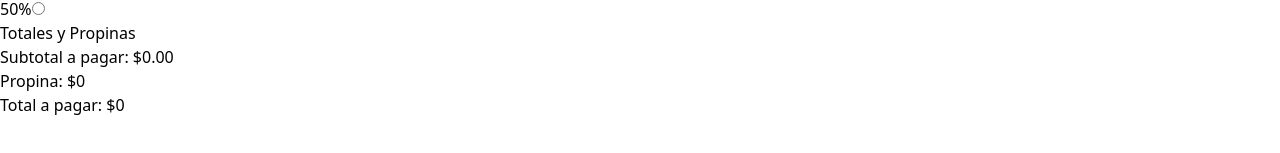
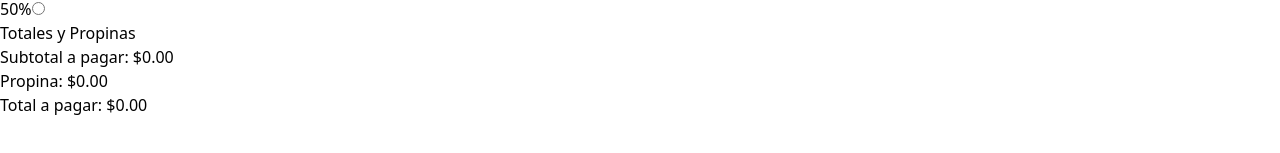
Before and after one commit to Luis-Alvarezz/Tip-Calculator, a React (Vite) app: page / in a window 1280 px wide. Shown: the part 267-420 px from the top of the page. Built offline with nearby package versions, Linux system fonts and the light colour scheme.

Commit message:
[ADDED]: Hooks para trabajar con subTotal a pagar, propina y cantidad total a pagar

```diff
--- a/src/components/OrderTotals.tsx
+++ b/src/components/OrderTotals.tsx
@@ -3,28 +3,34 @@
 import { formatCurrency } from "../helpers"
 
 type OrderTotalsProps = {
-  order: OrderItem[]
+  order: OrderItem[],
+  tip: number
 }
 
-export default function OrderTotals({order}: OrderTotalsProps) {
+export default function OrderTotals({order, tip}: OrderTotalsProps) {
 
   const subTotalAmount = useMemo(() => order.reduce((total, item) => total + (item.quantity * item.price), 0 ), [order])
   // * useMemo nos simplifica el que se ejecute ese codigo cuando cambie la referencia y tambien evita tener ${subTotalAmount}
+
+  const tipAmount = useMemo(() => subTotalAmount * tip , [tip, order]) // * Esta var se ejecuta solo cuando ciertas dependencias cambien
+  // * Esta propina se tiene que ejecutar cuando dos cosas cambien: propina (subir o bajar) o cuando cambie el contenido de la orden
+
+  const totalAmount = useMemo(() => subTotalAmount + tipAmount , [tip, order])
 
   return (
     <>
       <div className="space-y-3">
         <h2 className="font-black text-2xl">Totales y Propinas</h2>
         <p>Subtotal a pagar: {''}
-          <span className="font-bold">{formatCurrency(subTotalAmount)} </span>
+          <span className="font-bold"> {formatCurrency(subTotalAmount)} </span>
         </p>
 
         <p>Propina: {''}
-          <span className="font-bold">$0</span>
+          <span className="font-bold"> {formatCurrency(tipAmount)} </span>
         </p>
 
         <p>Total a pagar: {''}
-          <span className="font-bold">$0</span>
+          <span className="font-bold"> {formatCurrency(totalAmount)} </span>
         </p>
       </div>
 
```
